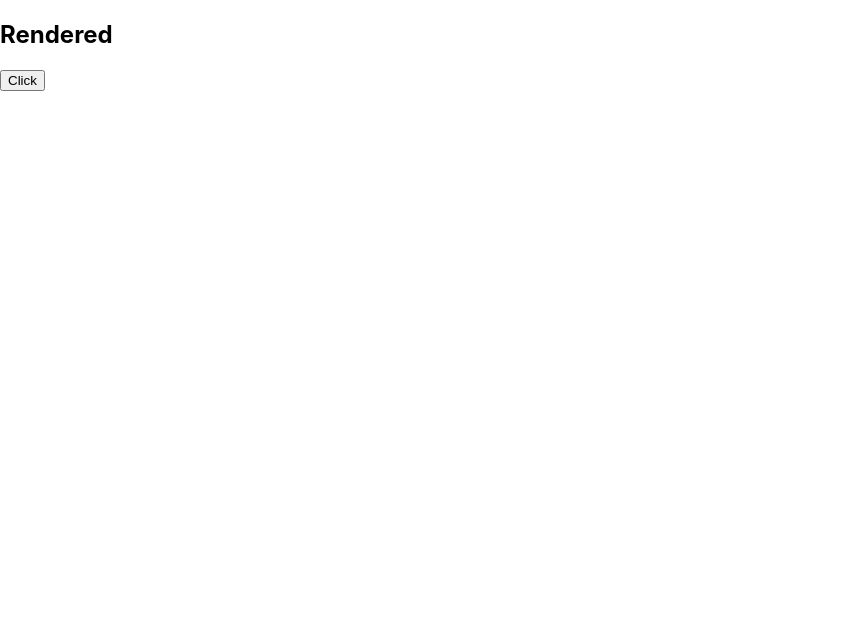
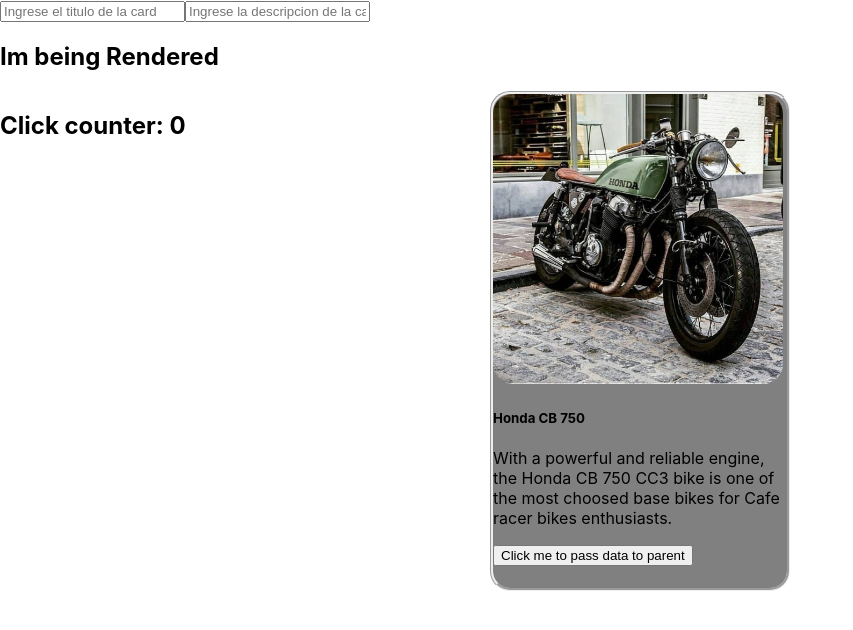
Before and after one commit to EmiAguero1997/ReactApp, a Next.js app: page /renderer in a window 1280 px wide. Shown: the top 630 px of the page, without its empty margins (0-853 px from the left). Built offline with nearby package versions, Linux system fonts and the light colour scheme.

Commit message:
challenge week 3 made

```diff
--- a/pages/card.js
+++ b/pages/card.js
@@ -1,15 +1,20 @@
 
-function Card(){
+function Card(props){
     return(
+        <>
         <div className="container">
             <div className="cardBody">
                 <img className='image' alt='100' src="54a7bd0c0d9033785e7f6f2c234024e3.jpg" />
                 <div className='texts'>
-                    <h5>Honda CB750</h5>
-                    <p>With a powerful and reliable engine, the Honda CB 750 CC3 bike is one of the most choosed base bikes for Cafe racer bikes enthusiasts.</p>
+                    <h5>{props.title}</h5>
+                    <p>{props.description}</p>
+                    <button disabled={props.disabled} onClick={()=>props.clickCounter(1)}>Click me to pass data to parent</button>
                 </div>
             </div>
+
         </div>
+
+        </>
     )
 }
 export default Card
--- a/pages/rendered.js
+++ b/pages/rendered.js
@@ -2,7 +2,6 @@
     return(
         <>
             <h2>{props.mensaje}</h2>
-            <button onClick={props.click}>Click</button>
         </>
     )
 }
--- a/pages/renderer.js
+++ b/pages/renderer.js
@@ -1,12 +1,48 @@
 import Rendered from "./rendered";
+import Card from './card';
+import {useState, useEffect} from 'react';
 
 function Renderer(){
+
+    const [cardTitle, setCardTitle] = useState();
+    const [cardDesc, setCardDesc] = useState();
+    const [counter, setCounter] = useState(0);
+    const [counter2, setCounter2] = useState(0);
+    const [disabled, setDisabled] = useState(false);
+
+    useEffect(()=>{
+        counter2==5 && (alert('You clicked 5 times'), setCounter2(0), disableBtn());
+    }, [counter2])
+
+    function disableBtn(){
+        setDisabled(true);
+    }
+
+    const handleChange = event =>{
+        setCardTitle(event.target.value);
+    }
+
+    function handleDescChange(event){
+        setCardDesc(event.target.value);
+    }
+
     function handleClick(){
         console.log('click');
     }
+
+    const clickCounter = num => {
+        setCounter(current => current + num);
+        setCounter2(current => current + num);
+    }
     return(
         <>
-            <Rendered mensaje='Rendered' click={handleClick}></Rendered>
+            <input type="text" placeholder="Ingrese el titulo de la card" onChange={handleChange}></input>
+            <b></b>
+            <input type="text" placeholder="Ingrese la descripcion de la card" onChange={handleDescChange}></input>
+            <Rendered mensaje='Im being Rendered' click={handleClick}></Rendered>
+            <Card disabled={disabled} clickCounter={clickCounter} title={cardTitle? cardTitle : 'Honda CB 750'} description={cardDesc? cardDesc : 'With a powerful and reliable engine, the Honda CB 750 CC3 bike is one of the most choosed base bikes for Cafe racer bikes enthusiasts.'}/>
+
+            <h2>Click counter: {counter}</h2>
         </>
     )
 }
```
